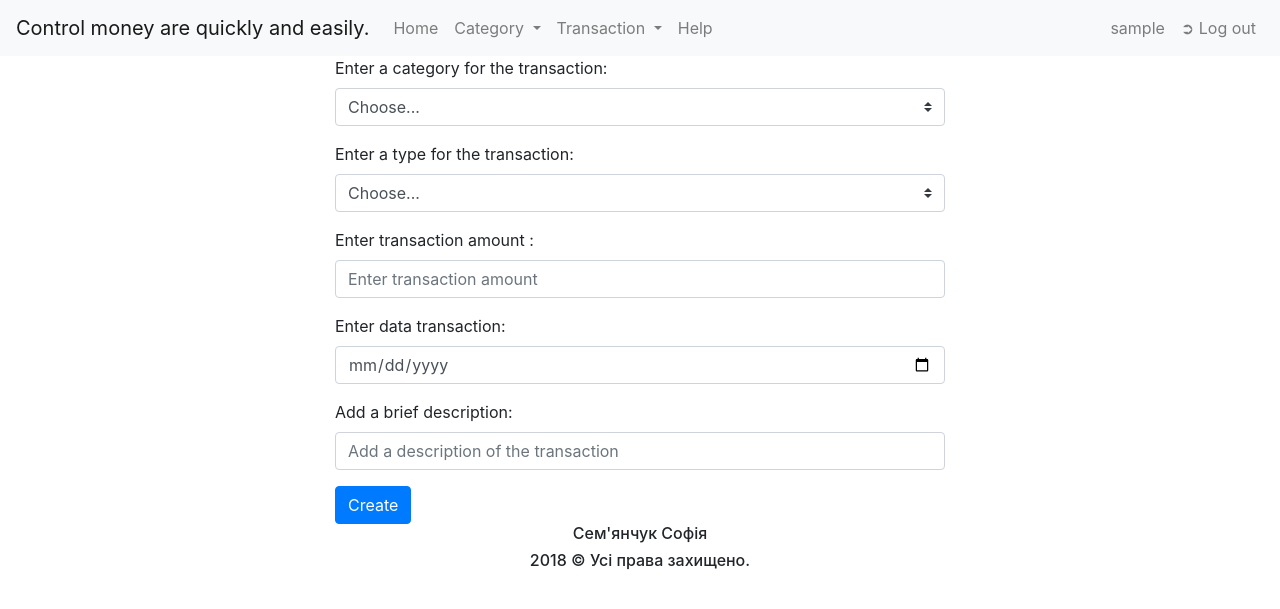
After one commit to sophiesemianchuk/financeManager, a Django app: page /accounts/create_transaction/ in a window 1280 px wide. The commit adds this page. Shown: the top 609 px of the page. Run offline with Django 3.2, Linux system fonts and the light colour scheme; the visitor is signed in with stand-in values (Sample User, id 1); data that the repository does not hold is empty; some libraries are stand-ins or nearby versions.

Commit message:
Create transaction

```diff
--- a/costControl/models.py
+++ b/costControl/models.py
@@ -2,7 +2,7 @@ from django.db import models
 import datetime
 
 SELECT_OPERATION = (
-    ('expenses', 'Витрата'), ('profits', 'Дохід'))
+    ('Expenses',''), ('Profits',''))
 
 
 class Category(models.Model):
--- a/costControl/templates/base.html
+++ b/costControl/templates/base.html
@@ -37,7 +37,7 @@
                         <a class="nav-link dropdown-toggle" data-toggle="dropdown" href="#"> Transaction
                             <span class="caret"></span></a>
                             <ul class="dropdown-menu">
-                                <li><a class="nav-link" href="#">Create transaction</a></li>
+                                <li><a class="nav-link" href="{%url 'create_transaction' %}">Create transaction</a></li>
                                 <li><a class="nav-link" href="#">All transactions</a></li>
                             </ul>
                     </li>
@@ -65,6 +65,7 @@
     {% block home %}{% endblock %}
     {% block create_category %}{% endblock %}
     {% block all_categories %}{% endblock %}
+    {% block create_transaction %}{% endblock %}
     <footer class="page-footer container-fluid bg-4 text-center">
             <h6>Сем'янчук Софія</h6>
             <h6>2018 © Усі права захищено.</h6>
--- a/costControl/templates/create_category.html
+++ b/costControl/templates/create_category.html
@@ -11,7 +11,7 @@
         </div>
         <div class="form-group">
             <label for="description">Add a brief description:</label>
-            <input  type="text" name="description" id="description" maxlength="300" class="form-control" placeholder="Add a description of the category" required>
+            <input  type="text" name="description" id="description" maxlength="300" class="form-control" placeholder="Add a description of the category">
         </div>
         <input type="submit" class="btn btn-primary" id="createcategory-btn" value="Create">
     </form>
--- /dev/null
+++ b/costControl/templates/create_transaction.html
@@ -0,0 +1,41 @@
+{% extends 'base.html' %}
+{% load static %}
+{% block title %}Create transaction{% endblock %}
+{% block create_transaction %}
+<div class="container-fluid bg-2 main col-md-6">
+    <form method="POST">
+        {% csrf_token %}
+        <div class="form-group">
+            <label for="category">Enter a category for the transaction:</label>
+            <select class="custom-select form-control" name="category" id="category">
+                <option selected>Choose...</option>
+                {% for category in categories_list %}
+                <option value="{{category.id}}">{{category.category}}</option>
+                {% endfor %}
+            </select>
+        </div>
+        <div class="form-group">
+            <label for="category">Enter a type for the transaction:</label>
+            <select class="custom-select form-control" name="operation" id="operation">
+                <option selected>Choose...</option>
+                {% for type in SELECT_OPERATION %}
+                <option value="{{type.0}}">{{type.0}}</option>
+                {% endfor %}
+            </select>
+        </div>
+        <div class="form-group">
+            <label for="sum">Enter transaction amount :</label>
+            <input  type="text" name="sum" id="sum" class="form-control" placeholder="Enter transaction amount" required>
+        </div>
+        <div class="form-group">
+            <label for="date_operation">Enter data transaction: </label>
+            <input type="date" id="date_operation"  name="date_operation" value="" min="2018-01-01T00:00" max="2019-12-31T00:00" class="form-control" required>
+        </div>
+        <div class="form-group">
+            <label for="description">Add a brief description:</label>
+            <input  type="text" name="description" id="description" maxlength="300" class="form-control" placeholder="Add a description of the transaction">
+        </div>
+        <input type="submit" class="btn btn-primary" id="createcategory-btn" value="Create">
+    </form>
+</div>
+{% endblock %}
--- a/costControl/urls.py
+++ b/costControl/urls.py
@@ -12,4 +12,5 @@ urlpatterns = [
         path('profile/', views.home, name='home'),
         path('create_category/', views.create_category, name='create_category'),
         path('all_categories/', views.all_categories, name='all_categories'),
+        path('create_transaction/', views.create_transaction, name='create_transaction'),
 ]
--- a/costControl/views.py
+++ b/costControl/views.py
@@ -76,6 +76,39 @@ def all_categories(request):
     return render(request, 'all_categories.html', context)
 
 
+@login_required
+def create_transaction(request):
+    if request.method == 'POST':
+        form = TransactionForm(request.POST)
+        if form.is_valid():
+            transaction = form.save(commit=False)
+            transaction.user = request.user
+            transaction.save()
+            return redirect('home')
+        else:
+            categories_list=Category.objects.filter(user=request.user)
+            transaction = Transaction()
+            transaction.category = request.POST.get('category')
+            transaction.operation = request.POST.get('operation')
+            transaction.sum = request.POST.get('sum')
+            transaction.date_operation = request.POST.get('date_operation')
+            transaction.description = request.POST.get('description')
+            context = {
+                'form': form,
+                'transaction': transaction,
+                'categories_list': categories_list,
+                'SELECT_OPERATION': SELECT_OPERATION,
+            }
+            return render(request, 'create_transaction.html', context)
+    else:
+        form = TransactionForm()
+        categories_list=Category.objects.filter(user=request.user)
+        context = {
+            'form': form,
+            'categories_list': categories_list,
+            'SELECT_OPERATION': SELECT_OPERATION,
+        }
+    return render(request, 'create_transaction.html', context)
 
 @login_required
 def log_out(request):
```
